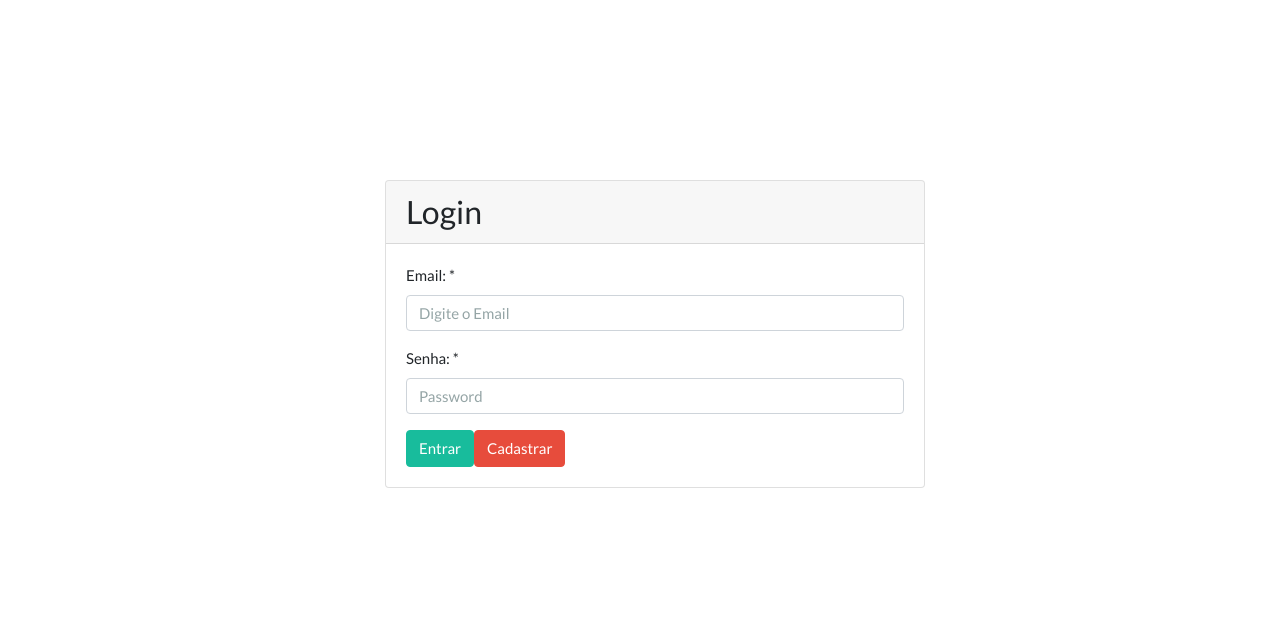
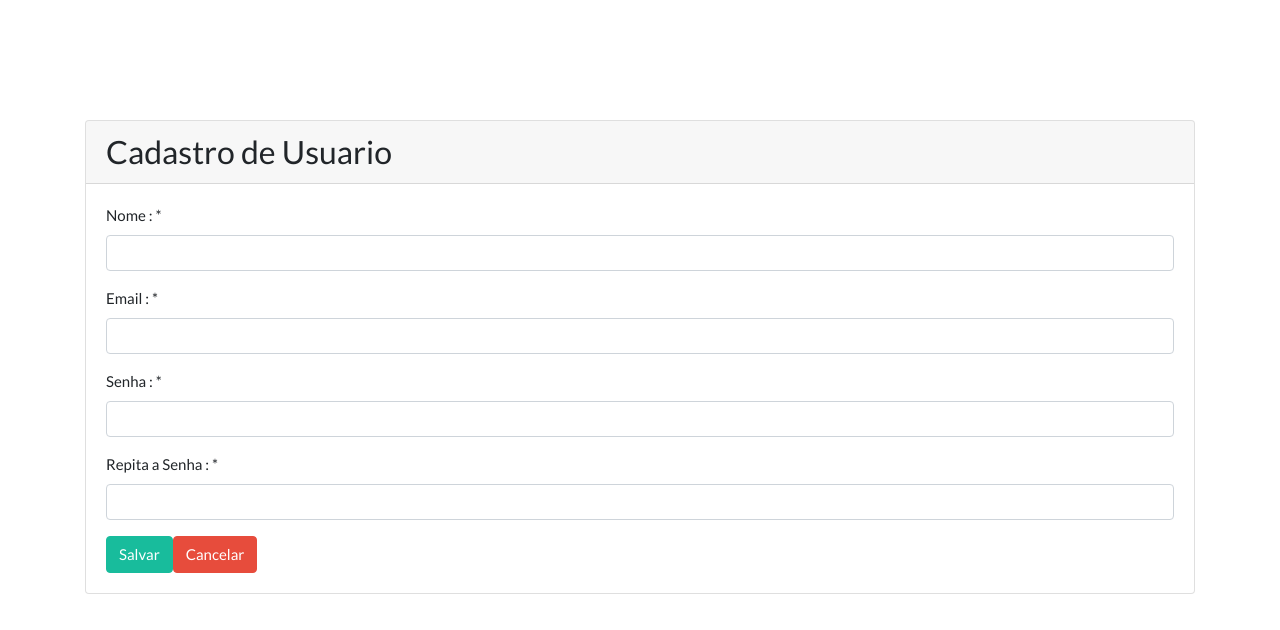
Before and after one commit to Guedes20/financas_frontend, a React (Create React App) app: page / in a window 1280 px wide. Shown: the top 630 px of the page. Built offline with nearby package versions, Linux system fonts and the light colour scheme.

Commit message:
Criação do formulario de cadastro.

```diff
--- a/src/App.js
+++ b/src/App.js
@@ -1,22 +1,18 @@
 import React from 'react';
-import 'bootswatch/dist/flatly/bootstrap.css'
-import Login from './views/login'
-import './custom.css'
-
+import 'bootswatch/dist/flatly/bootstrap.css';
+import Login from './views/login';
+import Cadastro from './views/cadastroUsuario';
+import './custom.css';
 
 class App extends React.Component {
 
   render() {
     return (
       <div>
-
-        <Login />
-
+         <Cadastro></Cadastro>
       </div>
     )
   }
 }
 
-
-
 export default App;
--- /dev/null
+++ b/src/views/cadastroUsuario.js
@@ -0,0 +1,71 @@
+import React from 'react';
+import 'bootswatch/dist/flatly/bootstrap.css';
+import App from '../App';
+import Card from '../compomentes/card';
+import FormGroup from '../compomentes/form-group';
+
+class CadastroUsuario extends React.Component {
+
+    state = {
+        nome :'',
+        email :'',
+        senha :'',
+        senhaRepeticao :''
+    }
+
+cadastrar = () =>{
+   console.log(this.state);
+}
+
+    render() {
+        return (
+            <div className="container">
+                <Card title="Cadastro de Usuario">
+                <div className="row">
+                    <div className="col-lg-12">
+                        <div className="bs-component">
+                          <FormGroup label="Nome : *" htmFor="inputNome">
+                                 <input  type = "text"
+                                         id = "inputNome"
+                                         nome="nome"
+                                         className ="form-control"
+                                         onChange={e => this.setState({nome : e.target.value})} />
+                          </FormGroup>
+
+                          <FormGroup label="Email : *" htmFor="inputEmail">
+                                 <input  type = "email"
+                                         id = "inputEmail"
+                                         nome="email"
+                                         className ="form-control"
+                                         onChange={e => this.setState({email : e.target.value})} />
+                          </FormGroup>
+
+                          <FormGroup label="Senha : *" htmFor="inputSenha">
+                                 <input  type = "password"
+                                         id = "inputSenha"
+                                         nome="senha"
+                                         className ="form-control"
+                                         onChange={e => this.setState({senha : e.target.value})} />
+                          </FormGroup>
+
+                          <FormGroup label="Repita a Senha : *" htmFor="inputRepitaSenha">
+                                 <input  type = "password"
+                                         id = "inputRepitaSenha"
+                                         nome="repitaSenha"
+                                         className ="form-control"
+                                         onChange={e => this.setState({senhaRepeticao : e.target.value})} />
+                          </FormGroup>
+
+                          <button onClick={this.cadastrar} className="btn btn-success">Salvar</button>
+                          <button className="btn btn-danger">Cancelar</button>
+                        </div>
+                    </div>
+                </div>
+           </Card>
+            </div>
+
+        )
+    }
+}
+
+export default CadastroUsuario;
--- a/src/views/login.js
+++ b/src/views/login.js
@@ -15,7 +15,6 @@ class Login extends React.Component {
         console.log('Email', this.state.email)
         console.log('Senha', this.state.senha)
     }
-
 
     render() {
         return (
```
